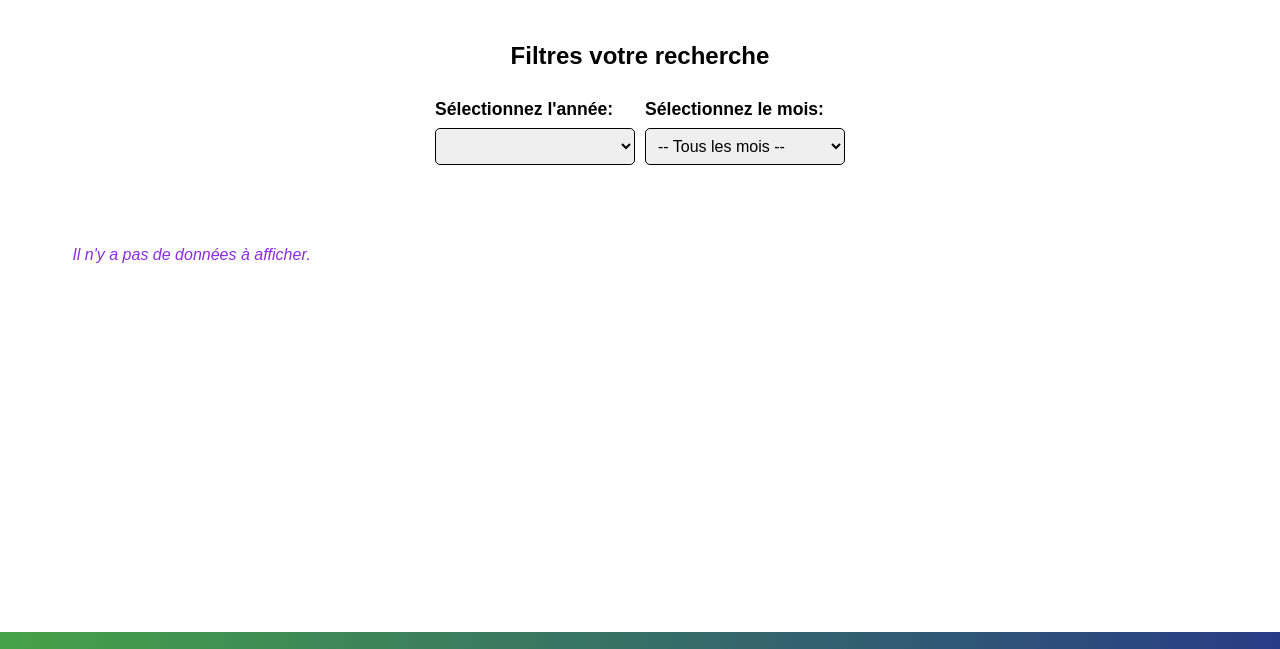
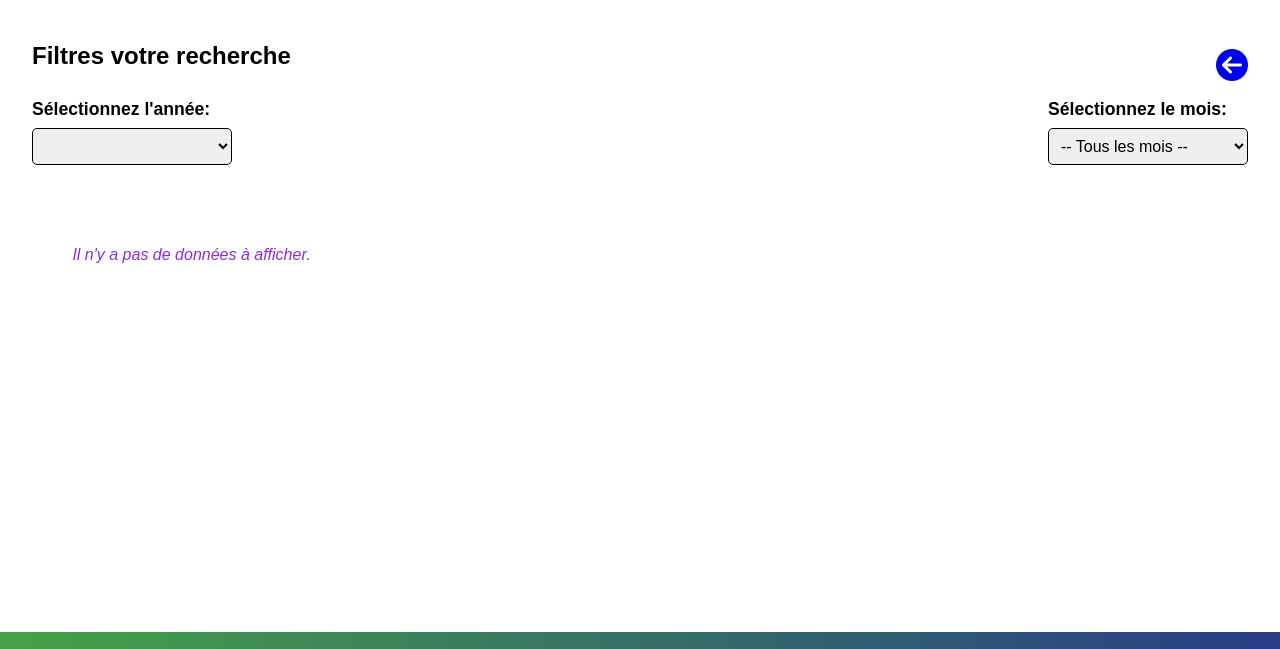
Before and after one commit to AltalebFeras/Simulateur-de-budget-personnel, a plain HTML site: page views/history.html in a window 1280 px wide. Shown: the part 61-710 px from the top of the page. Drawn offline with nearby package versions, Linux system fonts and the light colour scheme.

Commit message:
UI : remplace les boutons "Retourner" par une icône pour un design plus épuré

```diff
--- a/assets/styles/history.css
+++ b/assets/styles/history.css
@@ -1,10 +1,15 @@
 .filtres {
     display: flex;
     flex-direction: column;
-    align-items: center;
+    align-items: stretch;
     margin: 20px 0;
 }
-
+.filterHeader{
+    display: flex;
+    flex-direction: row;
+    justify-content: space-between;
+    align-items: center;
+}
 .filtres select {
     padding: 8px;
     margin: 5px 0;
@@ -40,3 +45,7 @@ label {
     color: blueviolet;
     font-style: italic;
   }
+  #budgetChart {
+    max-height: 400px;
+    max-width: 1440px;
+  }
--- a/views/history.html
+++ b/views/history.html
@@ -36,7 +36,10 @@
   <!-- section main -->
   <main>
     <div class="filtres">
-      <h2>Filtres votre recherche</h2>
+      <div class="filterHeader ">
+        <h2>Filtres votre recherche</h2>
+        <a class="linkNotDecorated" href="./../index.html"><i class="fa-sharp fa-solid fa-circle-arrow-left fa-bounce fa-2xl" title="Retour"></i></a>
+      </div>
       <div class="filtres-container">
         <div>
 
```
Also changed, not shown: views/budget.html (+1 -1 lines).
